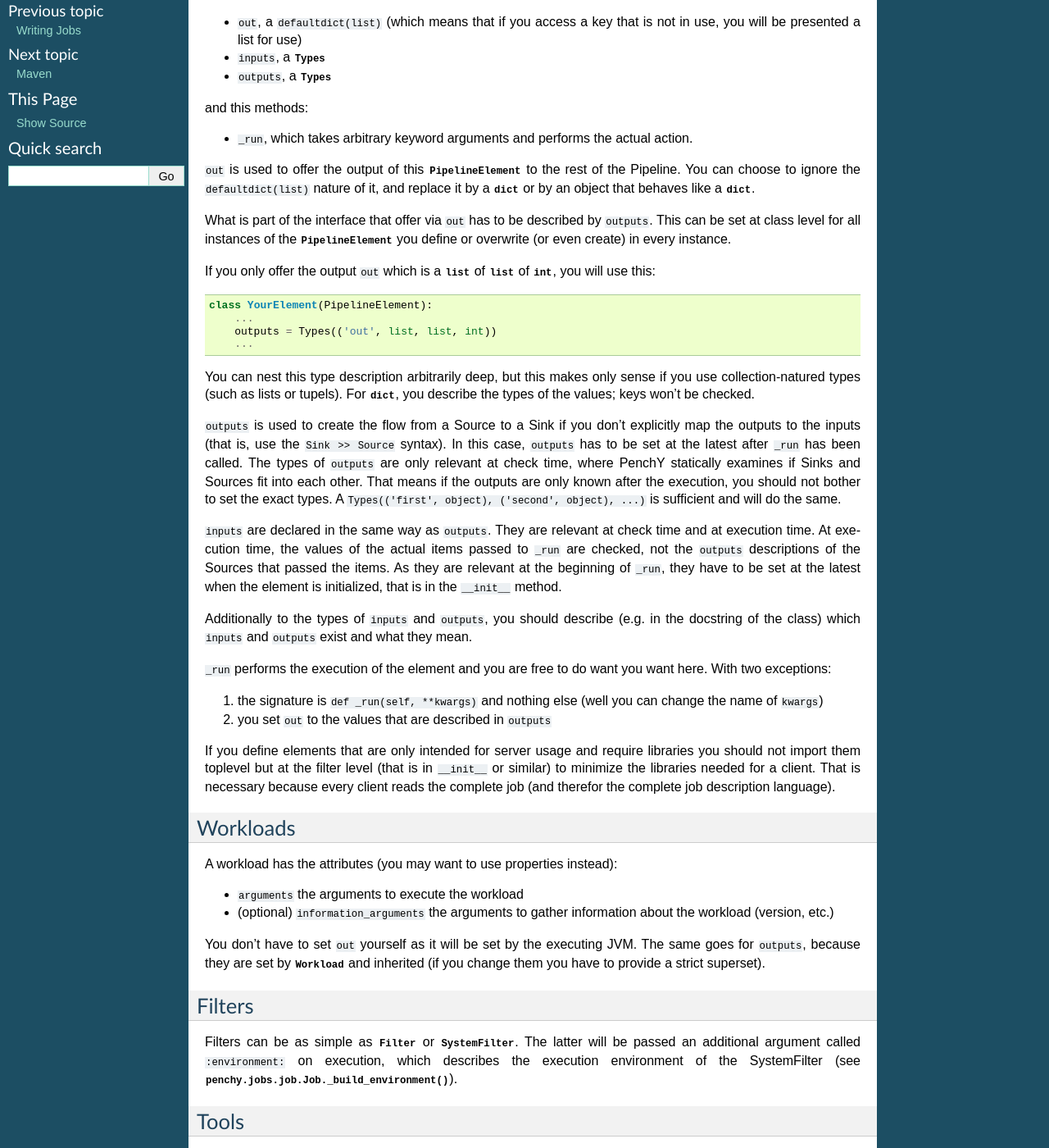
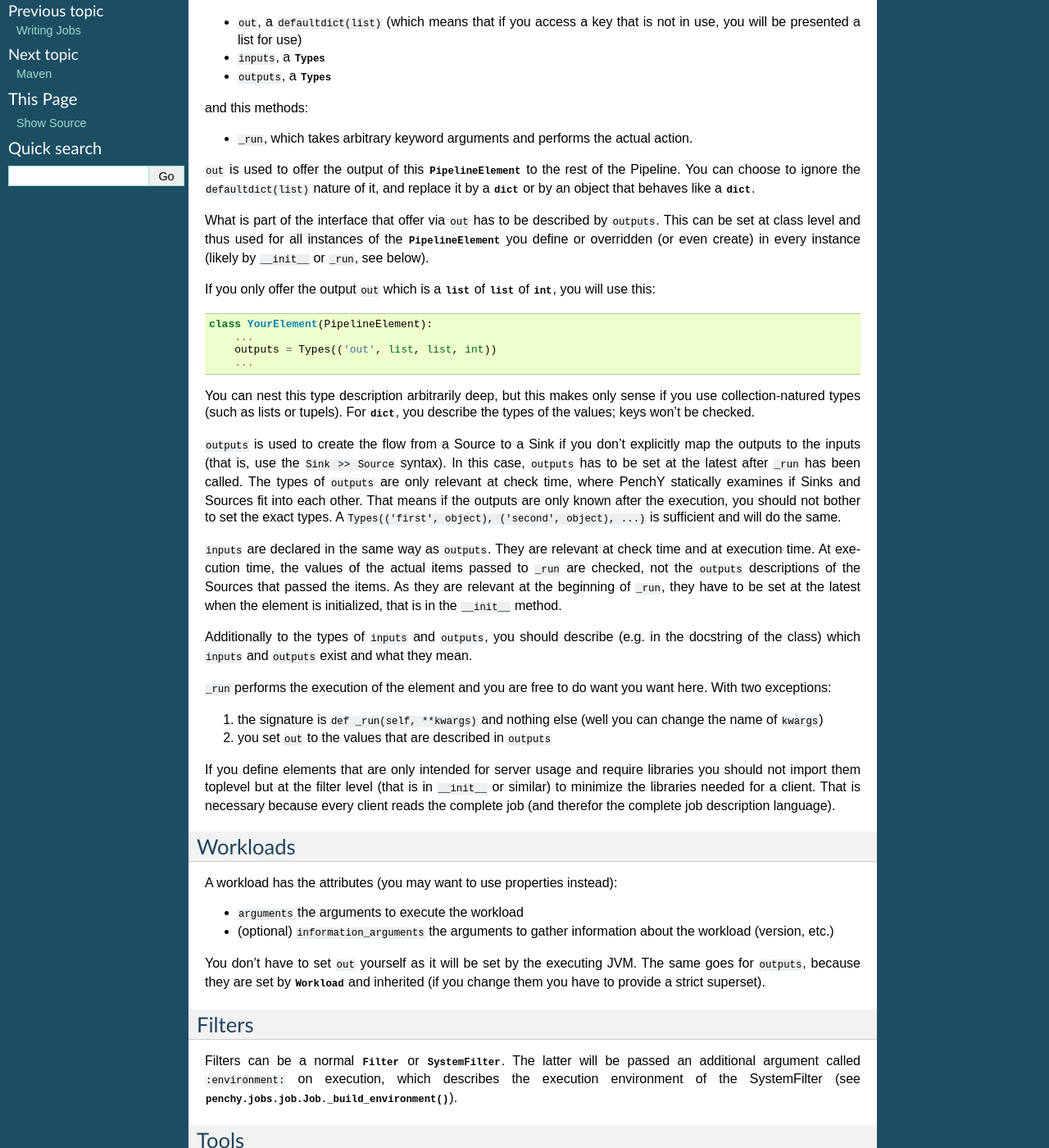
Before and after one commit to fhirschmann/penchy, a Sphinx documentation site: the page built from docs/extending.rst, in a window 1280 px wide and 1400 px high, scrolled down 210 px. Shown: the whole window at 82% size. Built offline with Sphinx 7.4.7, drawn with Linux system fonts in a browser that asks for light colours; formulas are drawn with MathJax 3.

Commit message:
docs.extending: Fix 'fixes'.
Signed-off-by: Michael Markert <markert.michael@googlemail.com>

```diff
--- a/docs/extending.rst
+++ b/docs/extending.rst
@@ -26,9 +26,9 @@ can choose to ignore the ``defaultdict(list)`` nature of it, and replace it by a
 
 What is part of the interface that offer via ``out`` has to be described by
 ``outputs``.
-This can be set at class level for all instances of the
-:class:`~penchy.jobs.elements.PipelineElement` you define or overwrite (or even
-create) in every instance.
+This can be set at class level and thus used for all instances of the
+:class:`~penchy.jobs.elements.PipelineElement` you define or overridden (or even
+create) in every instance (likely by ``__init__`` or ``_run``, see below).
 
 If you only offer the output ``out`` which is a :class:`list` of :class:`list`
 of :class:`int`, you will use this::
@@ -97,7 +97,7 @@ have to provide a strict superset).
 Filters
 =======
 
-Filters can be as simple as :class:`~penchy.jobs.elements.Filter` or
+Filters can be a normal :class:`~penchy.jobs.elements.Filter` or
 :class:`~penchy.jobs.elements.SystemFilter`.
 The latter will be passed an additional argument called ``:environment:`` on
 execution, which describes the execution environment of the SystemFilter (see
```
